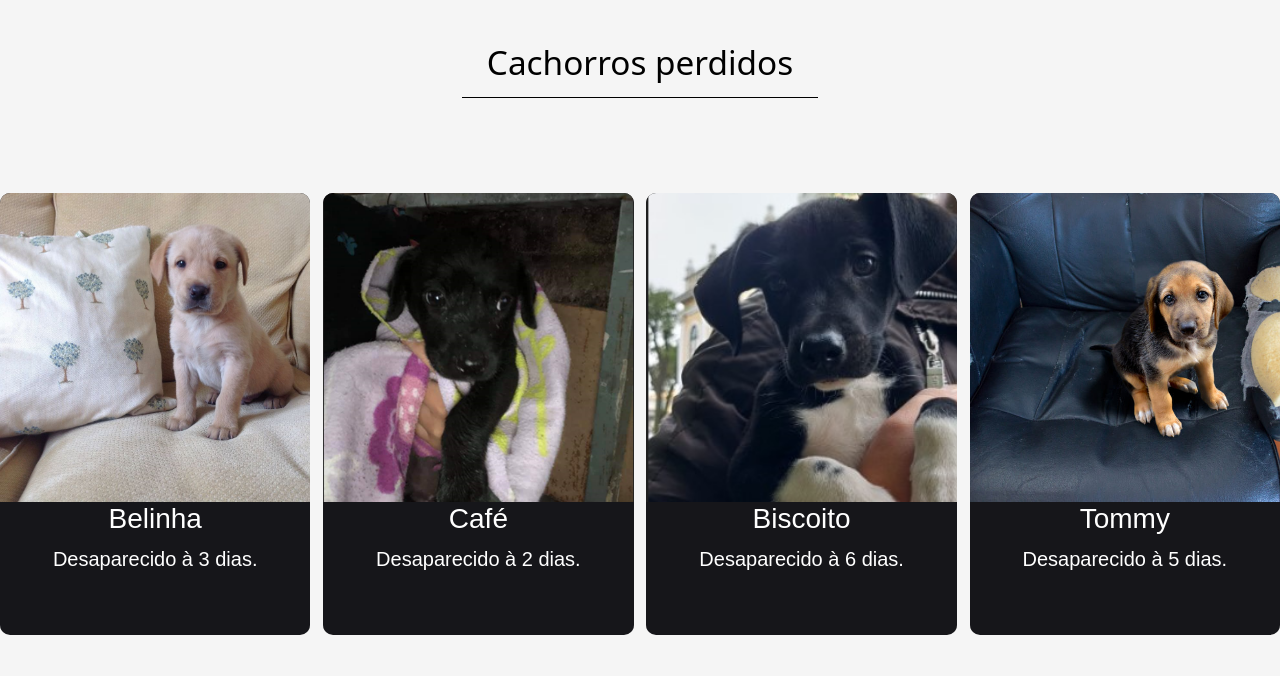
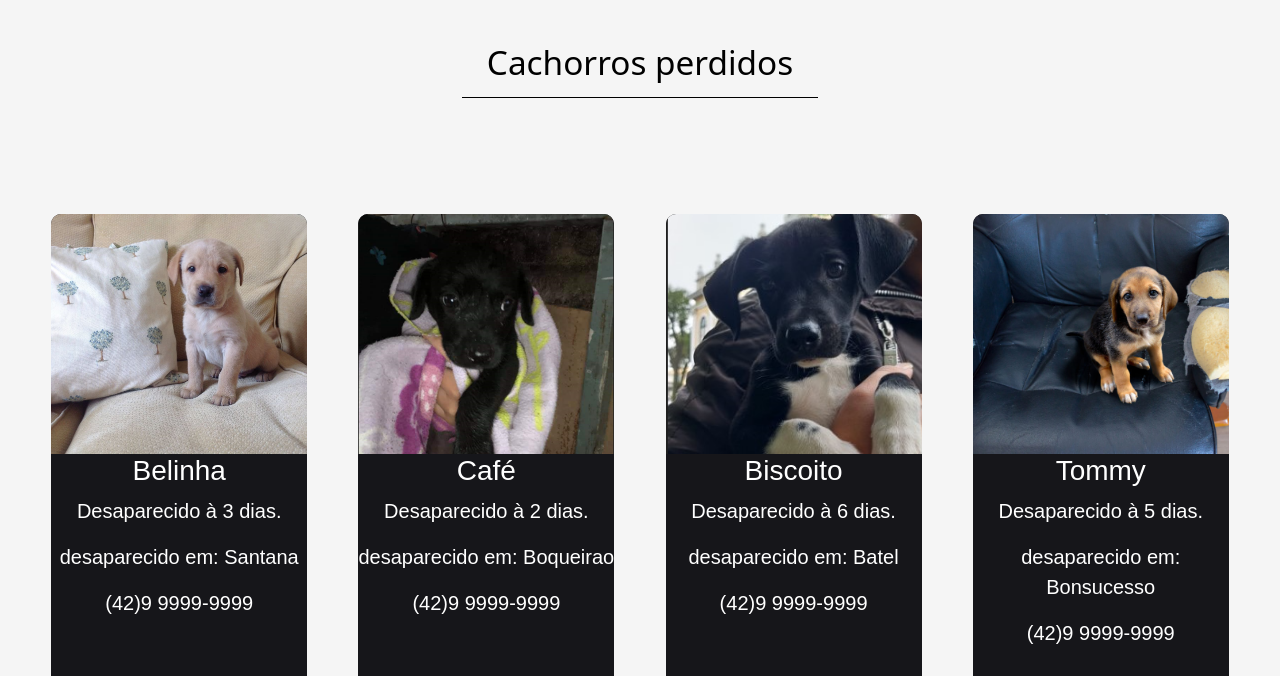
Before and after one commit to EstevanChicoski/d-dogs-2.0, a plain HTML site: page cachorros.html in a window 1280 px wide. Shown: the part 1150-1826 px from the top of the page. Drawn offline with nearby package versions, Linux system fonts and the light colour scheme; a web font is replaced by a local one.

Commit message:
Add files via upload

```diff
--- a/assets/css/cachorros.css
+++ b/assets/css/cachorros.css
@@ -33,18 +33,17 @@ main{
 
 .main-div24{
     width: 100%;
-    height: 70vh;
+    height: 80vh;
     display: flex;
     flex-direction: row;
     align-items: center;
-    justify-content: center;
-    gap: 1vw;
+    justify-content: space-evenly;
     padding-top: 5vh;
 }
 
 .card1, .card2, .card3, .card4{
-    width: 40%;
-    height: 85%;
+    width: 20%;
+    height: 80%;
     background-color: rgb(22, 22, 26);
     text-align: center;
     color: white;
@@ -59,7 +58,7 @@ p{
 
 .img-card{
     width: 100%;
-    height: 70%;
+    height: 50%;
     border: 0px;
     border-top-left-radius: 10px;
     border-top-right-radius: 10px;
@@ -132,3 +131,11 @@ p{
     font-size: 25pt;
     color: black;
 }
+
+.main-div28{
+    width: 100%;
+    height: 10vh;
+    display: flex;
+    align-items: center;
+    justify-content: center;
+}
--- a/assets/css/index.css
+++ b/assets/css/index.css
@@ -1,4 +1,8 @@
 @import url('https://fonts.googleapis.com/css2?family=Alumni+Sans+Pinstripe&display=swap');
+
+body{
+    background-color: whitesmoke;
+}
 
 header{
     width: 100vw;
--- a/cachorros.html
+++ b/cachorros.html
@@ -66,6 +66,12 @@
                     <div class="card-text">
                         <p>Desaparecido à 3 dias.</p>
                     </div>
+                    <div class="card-text">
+                        <p>desaparecido em: Santana</p>
+                    </div>
+                    <div class="ctt">
+                        <p>(42)9 9999-9999</p>
+                    </div>
                 </div>
 
                 <div class="card2">
@@ -76,6 +82,12 @@
                     </div>
                     <div class="card-text">
                         <p>Desaparecido à 2 dias.</p>
+                    </div>
+                    <div class="card-text">
+                        <p>desaparecido em: Boqueirao</p>
+                    </div>
+                    <div class="ctt">
+                        <p>(42)9 9999-9999</p>
                     </div>
                 </div>
 
@@ -88,6 +100,12 @@
                     <div class="card-text">
                         <p>Desaparecido à 6 dias.</p>
                     </div>
+                    <div class="card-text">
+                        <p>desaparecido em: Batel</p>
+                    </div>
+                    <div class="ctt">
+                        <p>(42)9 9999-9999</p>
+                    </div>
                 </div>
 
                 <div class="card4">
@@ -98,6 +116,12 @@
                     </div>
                     <div class="card-text">
                          <p>Desaparecido à 5 dias.</p>
+                    </div>
+                    <div class="card-text">
+                        <p>desaparecido em: Bonsucesso</p>
+                    </div>
+                    <div class="ctt">
+                        <p>(42)9 9999-9999</p>
                     </div>
                 </div>
             </div>
@@ -117,6 +141,10 @@
             <div class="main-div27">
                 <h1>A Organização Mundial da Saúde estima que só no Brasil existam mais de 30 milhões de animais abandonados, entre 10 milhões de gatos e 20 milhões de cães. Em cidades de grande porte, para cada cinco habitantes há um cachorro. Destes, 10% estão abandonados. No interior, em cidades menores, a situação não é muito diferente. Em muitos casos o numero chega a 1/4 da população humana.</h1>
             </div>
+
+            <div class="main-div28">
+                <a target="_blank" style="font-size: 20pt;" href="https://pt-br.facebook.com/ong.patascompatas/">Ong Patas Com Patas</a>
+            </div>
         </section>
     </main>
 
```
